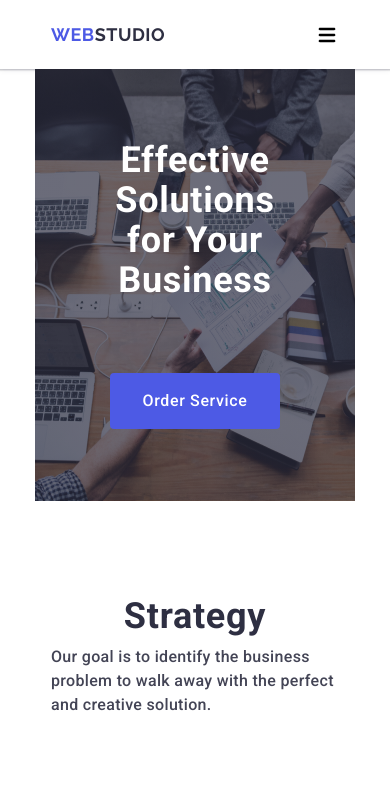
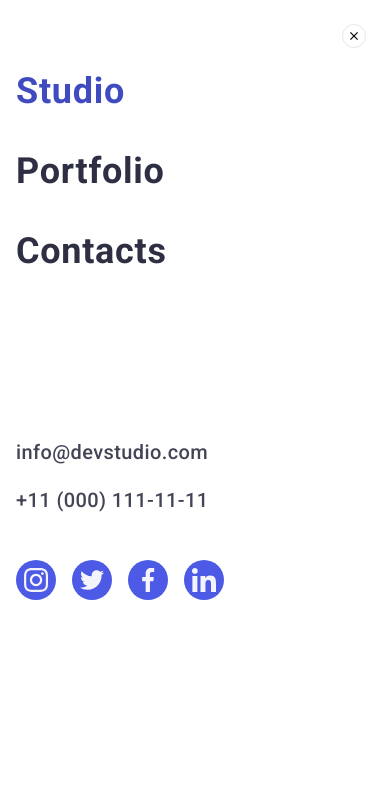
Before and after one commit to romanpanfilov/goit-markup-hw-06, a plain HTML site: page index.html in a window 390 px wide. Shown: the top 786 px of the page. Drawn offline with nearby package versions, Linux system fonts and the light colour scheme.

Commit message:
mobile menu

```diff
--- a/css/styles.css
+++ b/css/styles.css
@@ -79,16 +79,31 @@ address {
   align-items: center;
 }
 
-.container-header a {
+/* .container-header a {
   flex-grow: 1;
-}
+} */
 
 .header-nav {
   display: flex;
   align-items: center;
   /* gap: 76px; */
   flex-grow: 1;
+  justify-content: space-between;
 }
+
+.menu-open-btn {
+  display: block;
+  padding: 0;
+  background-color: inherit;
+  border: none;
+  min-width: 24px;
+  height: 24px;
+}
+
+/* .header-icon-link {
+  padding: 16px 0;
+  line-height: 0;
+} */
 
 .logo {
   font-family: "Raleway", sans-serif;
@@ -189,6 +204,81 @@ address {
   line-height: 150%;
   letter-spacing: 0.02em;
   color: #404bbf;
+}
+
+.mob-menu-modal {
+  position: fixed;
+  top: 0;
+  width: 100%;
+  height: 100%;
+  background-color: #ffffff;
+  visibility: hidden;
+  opacity: 0;
+  pointer-events: none;
+  padding: 24px 24px 40px 16px;
+  z-index: 999;
+}
+.menu-close-btn {
+  display: flex;
+  justify-content: center;
+  align-items: center;
+  border-radius: 50%;
+  background-color: transparent;
+  border: 1px solid rgba(0, 0, 0, 0.1);
+  padding: 0;
+  stroke-width: 1px;
+  stroke: rgba(0, 0, 0, 0.1);
+  width: 24px;
+  height: 24px;
+  transition: background-color 250ms cubic-bezier(0.4, 0, 0.2, 1),
+    border 250ms cubic-bezier(0.4, 0, 0.2, 1);
+  margin-left: auto;
+  margin-bottom: 24px;
+}
+.mob-nav {
+}
+.mob-menu {
+  display: flex;
+  flex-direction: column;
+  gap: 40px;
+  margin-bottom: 168px;
+}
+.mob-menu-list {
+}
+.mob-menu-item {
+  font-weight: 700;
+  font-size: 36px;
+  line-height: 111%;
+  letter-spacing: 0.02em;
+  color: #2e2f42;
+}
+.current {
+  color: #404bbf;
+}
+.mob-adress {
+}
+.mob-adress-menu {
+  display: flex;
+  flex-direction: column;
+  gap: 24px;
+  margin-bottom: 48px;
+}
+.mob-adress-list {
+}
+.mob-adress-item {
+  font-weight: 500;
+  font-size: 20px;
+  line-height: 120%;
+  letter-spacing: 0.02em;
+  color: #434455;
+}
+.footer-menu-link {
+}
+.footer-social-link {
+}
+.footer-link {
+}
+.footer-svg {
 }
 
 /*------------------ HEADER -------------------*/
@@ -714,11 +804,11 @@ address {
     visibility 250ms cubic-bezier(0.4, 0, 0.2, 1);
 }
 
-/* .is-open {
+.is-open {
   opacity: 1;
   visibility: visible;
   pointer-events: auto;
-} */
+}
 
 .modal {
   border-radius: 4px;
--- a/index.html
+++ b/index.html
@@ -32,9 +32,6 @@
           <a class="logo" href="./index.html"
             >Web<span class="logo-item">Studio</span></a
           >
-          <svg class="header-menu-icon" width="24" height="24">
-            <use href="./images/icons.svg#icon-header-menu-icon"></use>
-          </svg>
 
           <ul class="header-menu">
             <li class="header-menu-list">
@@ -62,6 +59,75 @@
             </li>
           </ul>
         </address>
+        <button type="button" class="menu-open-btn">
+          <svg class="header-menu-icon" width="24" height="24">
+            <use href="./images/icons.svg#icon-header-menu-icon"></use>
+          </svg>
+        </button>
+      </div>
+      <div class="mob-menu-modal is-open">
+        <button type="button" class="menu-close-btn">
+          <svg class="mob-close-svg" width="8" height="8">
+            <use href="./images/icons.svg#icon-exit-button"></use>
+          </svg>
+        </button>
+        <nav class="mob-nav">
+          <ul class="mob-menu">
+            <li class="mob-menu-list">
+              <a class="mob-menu-item current" href="./index.html">Studio</a>
+            </li>
+            <li class="mob-menu-list">
+              <a class="mob-menu-item" href="">Portfolio</a>
+            </li>
+            <li class="mob-menu-list">
+              <a class="mob-menu-item" href="">Contacts</a>
+            </li>
+          </ul>
+          <address class="mob-adress">
+            <ul class="mob-adress-menu">
+              <li class="mob-adress-list">
+                <a class="mob-adress-item" href="mailto:info@devstudio.com"
+                  >info@devstudio.com</a
+                >
+              </li>
+              <li class="mob-adress-list">
+                <a class="mob-adress-item" href="tel:+110001111111"
+                  >+11 (000) 111-11-11</a
+                >
+              </li>
+            </ul>
+          </address>
+        </nav>
+        <ul class="footer-menu-link">
+          <li class="footer-social-link">
+            <a href="instagram.com" class="footer-link">
+              <svg class="footer-svg" width="24" height="24">
+                <use href="./images/icons.svg#icon-instagram-2"></use>
+              </svg>
+            </a>
+          </li>
+          <li class="footer-social-link">
+            <a href="instagram.com" class="footer-link">
+              <svg class="footer-svg" width="24" height="24">
+                <use href="./images/icons.svg#icon-twitter-1"></use>
+              </svg>
+            </a>
+          </li>
+          <li class="footer-social-link">
+            <a href="instagram.com" class="footer-link">
+              <svg class="footer-svg" width="24" height="24">
+                <use href="./images/icons.svg#icon-facebook-1"></use>
+              </svg>
+            </a>
+          </li>
+          <li class="footer-social-link">
+            <a href="instagram.com" class="footer-link">
+              <svg class="footer-svg" width="24" height="24">
+                <use href="./images/icons.svg#icon-linkedin-1"></use>
+              </svg>
+            </a>
+          </li>
+        </ul>
       </div>
     </header>
     <main>
```
